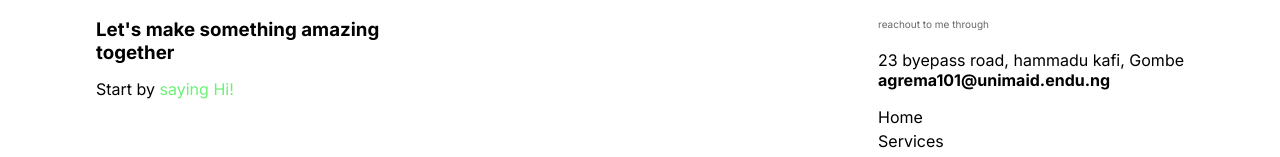
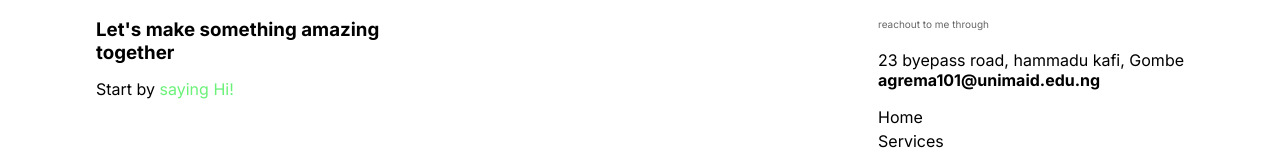
Before and after one commit to armanvirus/me, a Next.js app: page / in a window 1280 px wide. Shown: the part 2486-2643 px from the top of the page. Built offline with nearby package versions, Linux system fonts and the light colour scheme; a web font is replaced by a local one.

Commit message:
changed single qoute which cause deployment error with html entity

```diff
--- a/src/app/page.js
+++ b/src/app/page.js
@@ -66,7 +66,7 @@ export default function Home() {
               </div>
             <div className="about-me">
               <span className="subtitle">more about me</span>
-              <h2>Hello! I'm Arman <br /> Grema</h2>
+              <h2>Hello! I&apos;m Arman <br /> Grema</h2>
               <h5>Every great product begin with an even better story </h5>
               <p>
                 Lorem ipsum dolor sit
@@ -197,7 +197,7 @@ export default function Home() {
         <span className="subtitle">reachout to me through</span>
         <div>
         <p>23 byepass road, hammadu kafi, Gombe</p>
-        <h4>agrema101@unimaid.endu.ng</h4>
+        <h4>agrema101@unimaid.edu.ng</h4>
         </div>
         <ul className="footer-nav">
                     <li><a href="#">Home</a></li>
```
